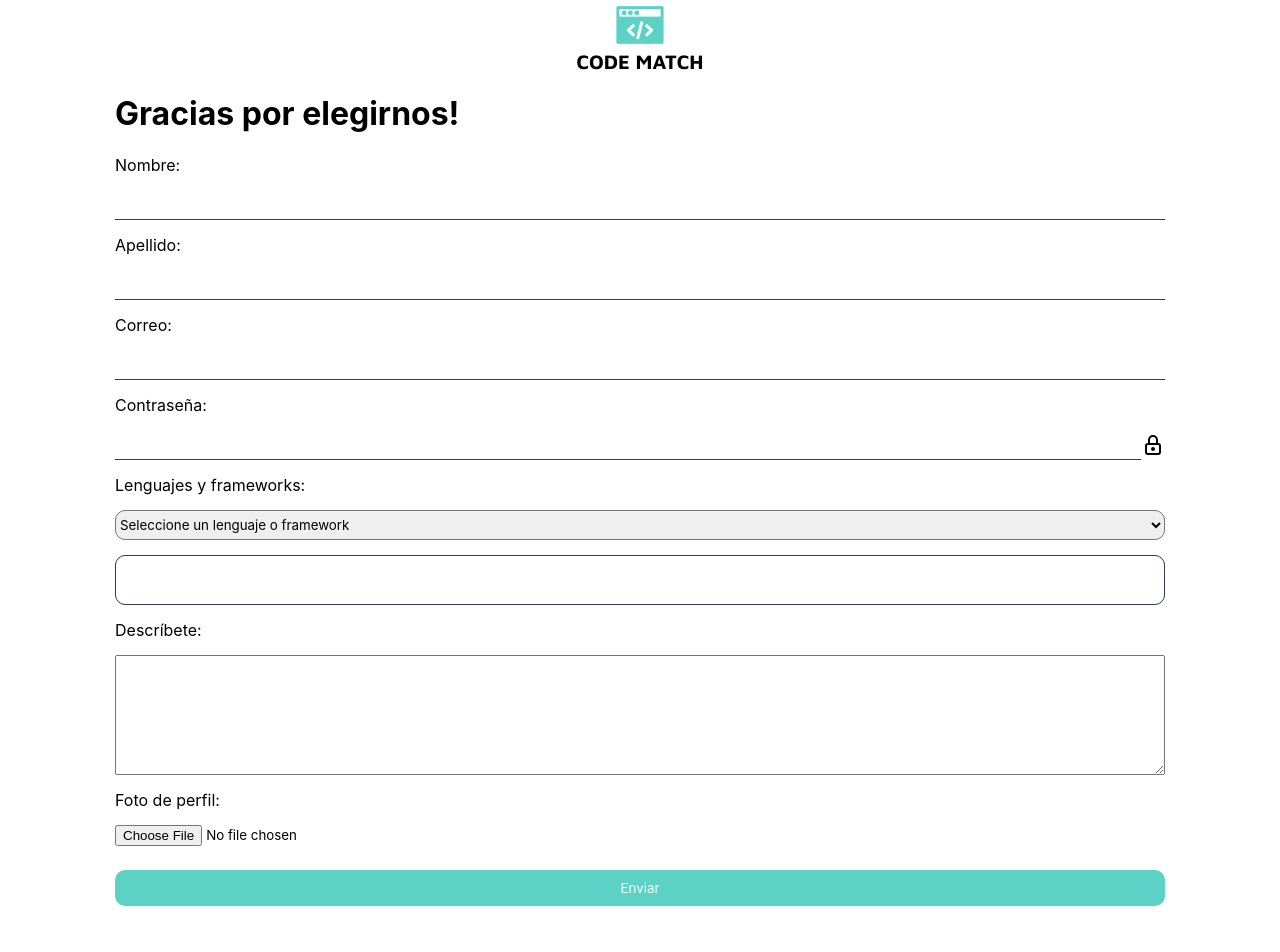
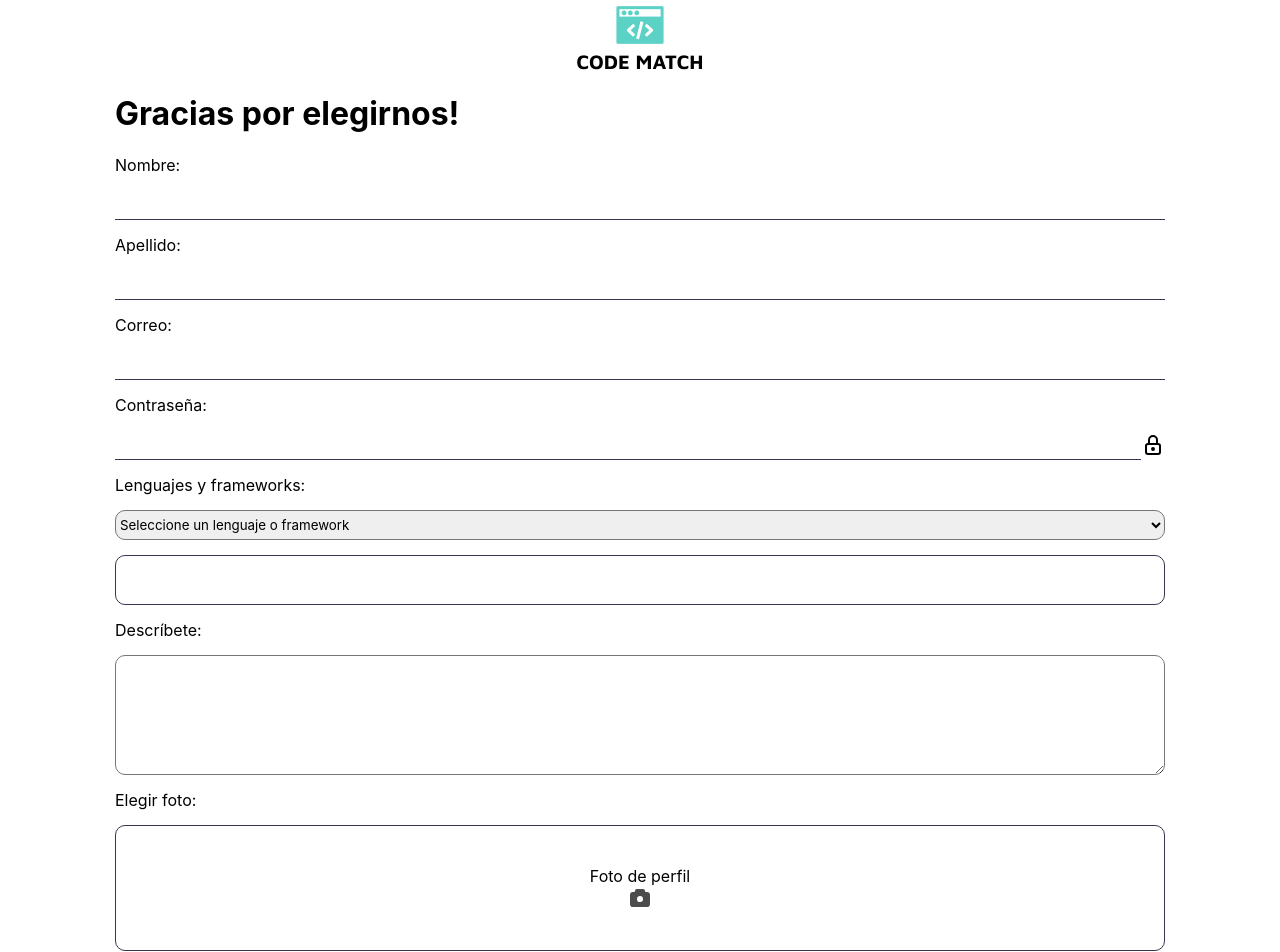
Before and after one commit to forjoa/codematch, a React (Vite) app: page /register-dev in a window 1280 px wide. Shown: the top 952 px of the page. Before the commit the page ends 906 px from the top, so only its background shows below. Built offline with nearby package versions, Linux system fonts and the light colour scheme.

Commit message:
Fix: Input type file is perfect now

```diff
--- a/src/components/Register/RegisterForm.jsx
+++ b/src/components/Register/RegisterForm.jsx
@@ -3,16 +3,11 @@ import toast, { Toaster } from 'react-hot-toast'
 
 import locked from '../../icons/locked.svg'
 import unlocked from '../../icons/unlocked.svg'
+import uploadPhoto from '../../icons/uploadPhoto.svg'
 
 import languages_frameworks from '../../constants/languages.js'
 
 const RegisterForm = () => {
-
-    const notify = () => toast('Tarea añadida correctamente', {
-        duration: 1000,
-        position: 'top-center',
-        icon: '✅'
-    })
 
     // values from form
     const [name, setName] = useState('')
@@ -24,6 +19,7 @@ const RegisterForm = () => {
     const [selectedLanguages, setSelectedLanguages] = useState([])
     const [isUnlocked, setIsUnlocked] = useState(false)
 
+    // functions
     const handleLanguageChange = (event) => {
         const selectedLanguage = event.target.value
 
@@ -62,7 +58,7 @@ const RegisterForm = () => {
                 body: JSON.stringify(data)
             })
             if (response.ok) {
-                console.log('bien')
+                window.open('/search', '_self')
             }
 
         } catch (error) {
@@ -70,10 +66,15 @@ const RegisterForm = () => {
         }
     }
 
+    const handleInputChange = (e) => {
+        document.querySelector('#photo-name-file').src = URL.createObjectURL(e.target.files[0])
+        document.querySelector('#label-photo').style.display = 'none'
+    }
+
     return (
         <main className="register">
             <h1>Gracias por elegirnos!</h1>
-            <form className="register-form" onSubmit={handleSubmit}>
+            <form className="register-form" method='POST' onSubmit={handleSubmit}>
                 <label htmlFor='name'>Nombre: </label>
                 <input
                     type='text'
@@ -156,12 +157,15 @@ const RegisterForm = () => {
                     onChange={(e) => { setDescription(e.target.value) }}
                 />
 
-                <label htmlFor='photo'>Foto de perfil:</label>
+                <p className='choose-photo'>Elegir foto:</p>
+                <label htmlFor='photo' className='label-photo' id='label-photo'>Foto de perfil <img src={uploadPhoto} alt='Camera Icon' /></label>
+                <img id='photo-name-file'/>
                 <input
                     type='file'
                     className='photo'
                     name='photo'
                     id='photo'
+                    onChange={(e) => handleInputChange(e)}
                 />
 
                 <input type='submit' value='Enviar' className='submit' id='submit'></input>
--- a/src/styles/Register.css
+++ b/src/styles/Register.css
@@ -75,15 +75,36 @@ select option {
     height: 120px;
     outline: none;
     padding: 10px;
+    border-radius: 10px;
 }
 
-.photo {
-    border: none !important;
-    padding: 0px !important;
+.choose-photo {
+    margin: 0;
+}
+
+.label-photo img {
+    filter: opacity(0.7);
+}
+
+.label-photo {
+    border: 1px solid var(--dark-grey);
+    padding: 40px !important;
+    border-radius: 10px;
+    margin: auto;
+    width: 100%;
+    text-align: center;
+    display: grid;
+    place-items: center;
     cursor: pointer;
+    transition: all .2s;
+}
+
+.label-photo:hover {
+    filter: opacity(0.5);
 }
 
 input[type='file'] {
+    display: none;
     font-family: SF Pro Text;
 }
 
```
Also changed, not shown: src/icons/uploadPhoto.svg (added).
